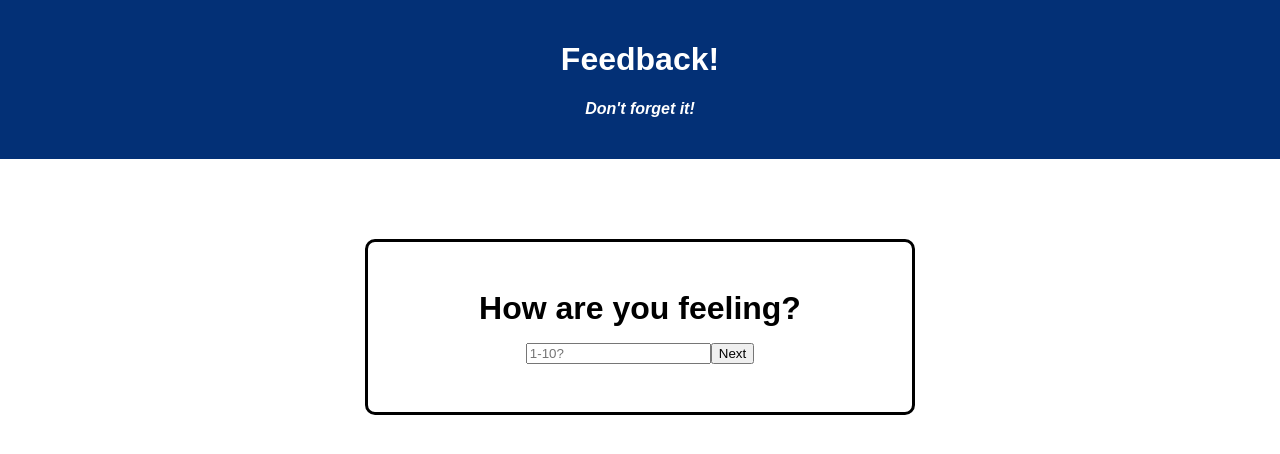
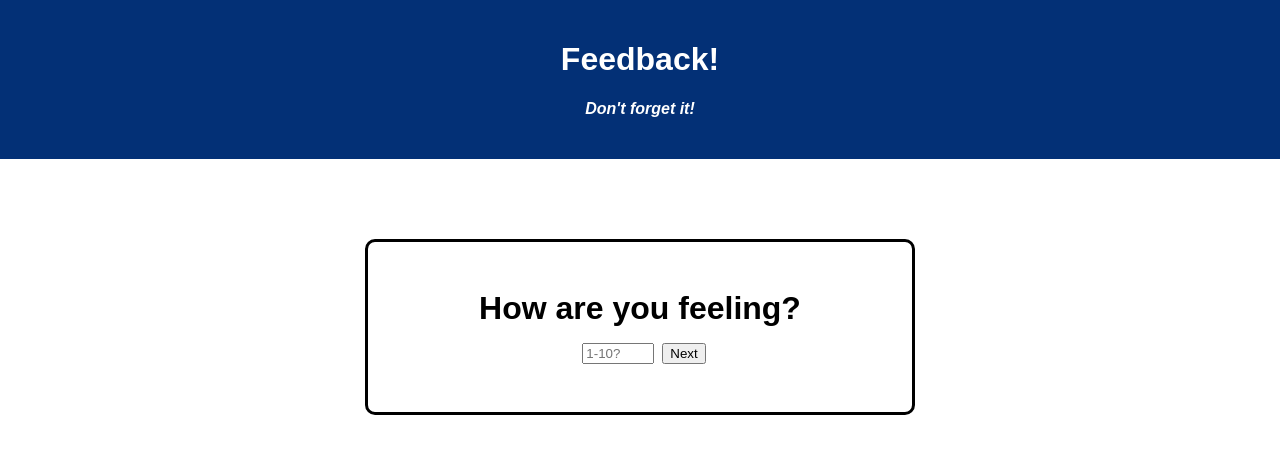
Before and after one commit to tjmmjt/weekend-redux-feedback-loop, a React (Vite) app: page /comments in a window 1280 px wide. Shown: the top 454 px of the page. Built offline with nearby package versions, Linux system fonts and the light colour scheme.

Commit message:
changed divs to forms to add in 'required' attribute to inputs. 1 test now fails, need to troubleshoot.

```diff
--- a/src/components/App/App.css
+++ b/src/components/App/App.css
@@ -50,3 +50,8 @@ ul li {
 #reviewItems {
   color: rgb(95, 95, 95);
 }
+
+#numInput {
+  width: 4rem;
+  margin: 0 0.5rem;
+}
--- a/src/components/Feeling/Feeling.jsx
+++ b/src/components/Feeling/Feeling.jsx
@@ -13,7 +13,8 @@ const Feeling = () => {
     const dispatch = useDispatch()
     const history = useHistory()
 
-    const handleSubmit = () => {
+    const handleSubmit = (event) => {
+        event.preventDefault()
         // console.log('handleSubmit()');
         dispatch({
             type: 'ADD_FEELING',
@@ -26,16 +27,19 @@ const Feeling = () => {
         <>
         <div className="compContainer">
             <h1>How are you feeling?</h1>
-            <div className="rating">
+            <form className="rating" onSubmit={handleSubmit} data-testid="next">
                 <input
+                    min={1}
+                    max={10}
                     data-testid="input"
                     onChange={(event) => setState(Number(event.target.value))}
-                    id='input'
+                    id='numInput'
                     type="number"
                     placeholder="1-10?"
+                    required
                 />
-                <button data-testid="next" onClick={handleSubmit}>Next</button>
-            </div>
+                <button>Next</button>
+            </form>
         </div>
         </>
     )
--- a/src/components/Support/Support.jsx
+++ b/src/components/Support/Support.jsx
@@ -13,7 +13,8 @@ const Support = () => {
     const dispatch = useDispatch()
     const history = useHistory()
 
-    const handleSubmit = () => {
+    const handleSubmit = (event) => {
+        event.preventDefault()
         // console.log('handleSubmit()');
         dispatch({
             type: 'ADD_SUPPORT',
@@ -26,16 +27,19 @@ const Support = () => {
         <>
         <div className="compContainer">
             <h1>Do you feel supported this week?</h1>
-            <div className="rating">
+            <form className="rating" onSubmit={handleSubmit}>
                 <input
+                    min={1}
+                    max={10}
                     data-testid="input"
                     onChange={(event) => setState(Number(event.target.value))}
-                    id='input'
+                    id='numInput'
                     type="number"
                     placeholder="1-10?"
+                    required
                 />
-                <button data-testid="next" onClick={handleSubmit}>Next</button>
-            </div>
+                <button data-testid="next">Next</button>
+            </form>
         </div>
         </>
     )
--- a/src/components/Understanding/Understanding.jsx
+++ b/src/components/Understanding/Understanding.jsx
@@ -13,7 +13,8 @@ const Understanding = () => {
     const dispatch = useDispatch()
     const history = useHistory()
 
-    const handleSubmit = () => {
+    const handleSubmit = (event) => {
+        event.preventDefault()
         // console.log('handleSubmit()');
         dispatch({
             type: 'ADD_UNDERSTANDING',
@@ -26,16 +27,19 @@ const Understanding = () => {
         <>
         <div className="compContainer">
             <h1>How well are you understanding this weeks material?</h1>
-            <div className="rating">
+            <form className="rating" onSubmit={handleSubmit}>
                 <input
+                    min={1}
+                    max={10}
                     data-testid="input"
                     onChange={(event) => setState(Number(event.target.value))}
-                    id='input'
+                    id='numInput'
                     type="number"
                     placeholder="1-10?"
+                    required
                 />
-                <button data-testid="next" onClick={handleSubmit}>Next</button>
-            </div>
+                <button data-testid="next">Next</button>
+            </form>
         </div>
         </>
     )
```
